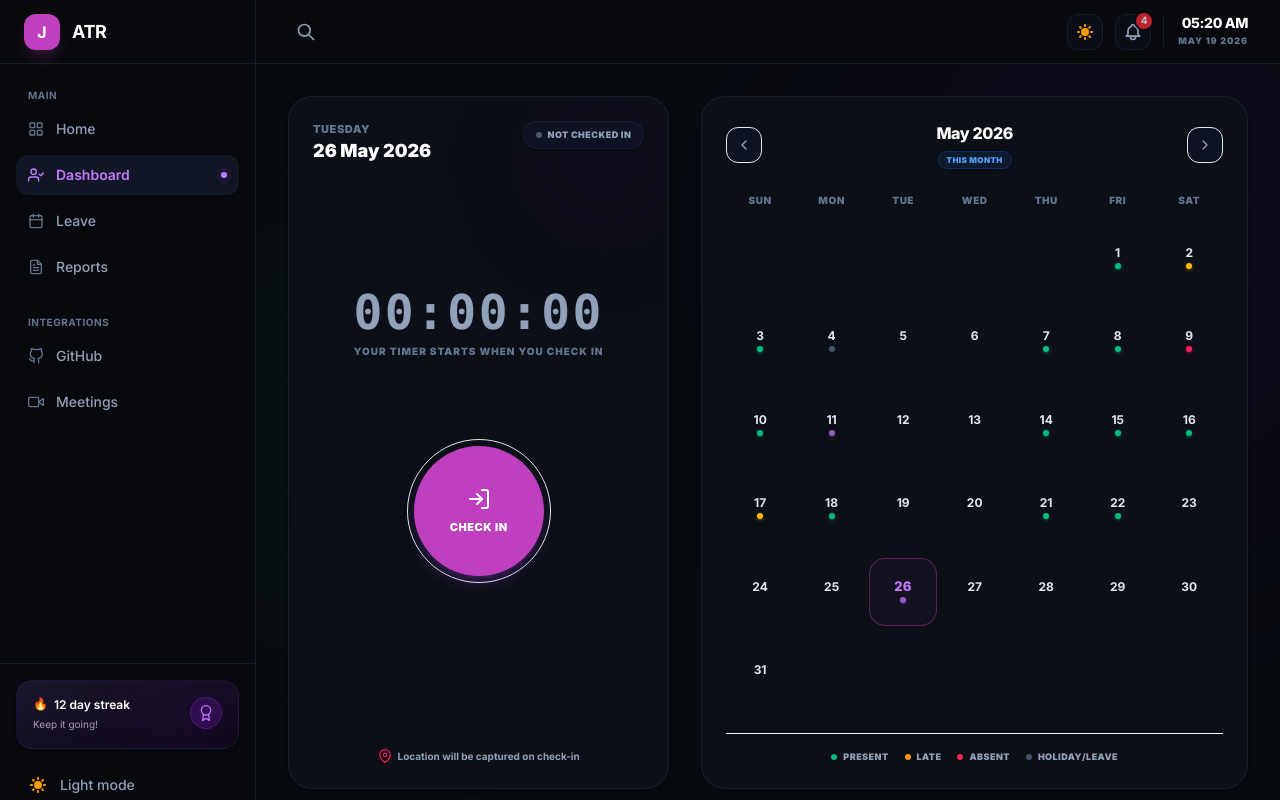
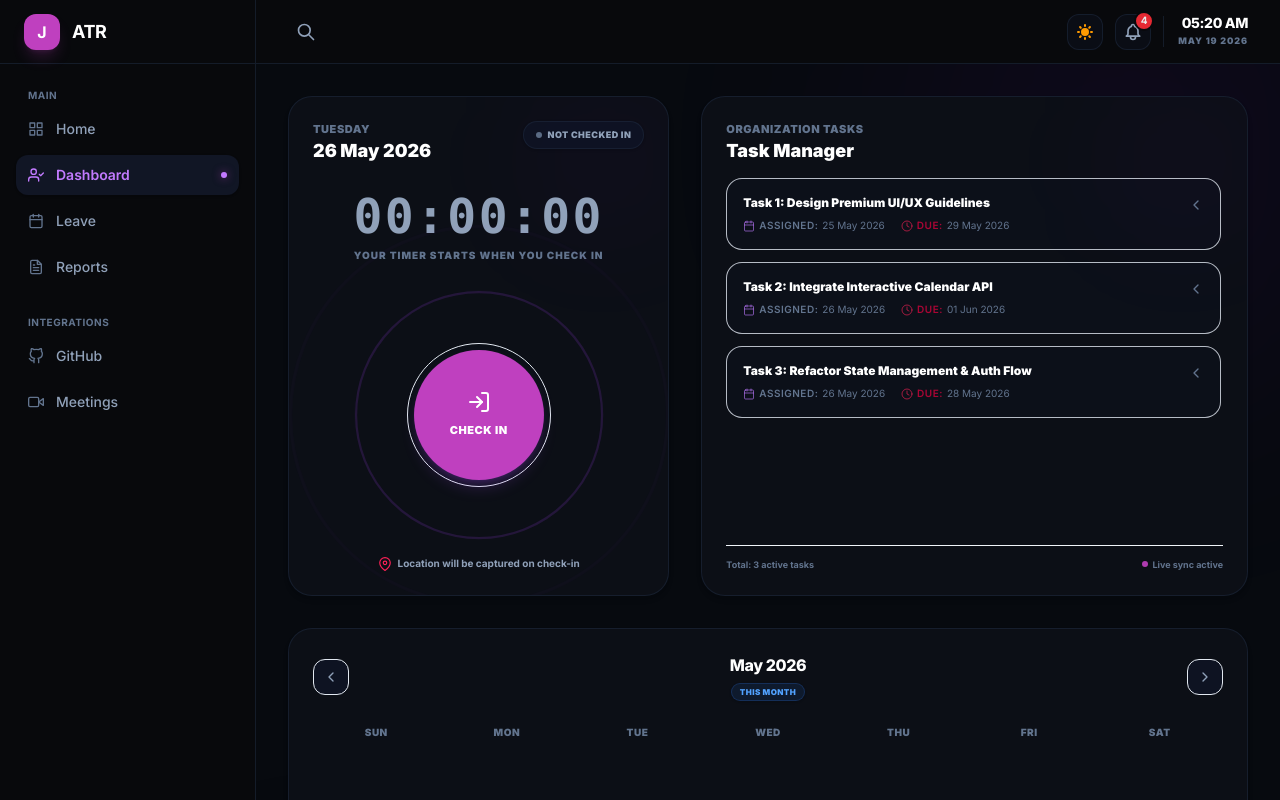
Before and after one commit to jiteshgoodboy0109-jit/Attendance_Tracker_Frontend, a React (Vite) app: page /dashboard in a window 1280 px wide. Shown: the top 800 px of the page. Built offline with nearby package versions, Linux system fonts and the light colour scheme.

Commit message:
dash task

```diff
--- a/src/Pages/Home/Dashboard.jsx
+++ b/src/Pages/Home/Dashboard.jsx
@@ -7,7 +7,13 @@ import {
     FiCalendar,
     FiChevronLeft,
     FiChevronRight,
-    FiCheck
+    FiCheck,
+    FiPlus,
+    FiTrash2,
+    FiEye,
+    FiEyeOff,
+    FiClock,
+    FiX
 } from 'react-icons/fi'
 
 /**
@@ -35,6 +41,71 @@ function Dashboard({
     const [calendarMonth, setCalendarMonth] = useState(new Date(2026, 4, 1)) // May 2026
 
     const timerRef = useRef(null)
+
+    // ==========================================
+    // TASK MANAGER STATE & ACTION HANDLERS
+    // ==========================================
+    const [tasks, setTasks] = useState([
+        {
+            id: 1,
+            name: "Task 1: Design Premium UI/UX Guidelines",
+            assignedDate: "25 May 2026",
+            dueDate: "29 May 2026",
+            description: "Create premium high-fidelity wireframes and establish the global design tokens, color palette, and micro-animations for the Attendance Tracker application."
+        },
+        {
+            id: 2,
+            name: "Task 2: Integrate Interactive Calendar API",
+            assignedDate: "26 May 2026",
+            dueDate: "01 Jun 2026",
+            description: "Connect the frontend interactive monthly calendar grid with Google Calendar and local logs to fetch real-time employee attendance events dynamically."
+        },
+        {
+            id: 3,
+            name: "Task 3: Refactor State Management & Auth Flow",
+            assignedDate: "26 May 2026",
+            dueDate: "28 May 2026",
+            description: "Migrate the active worker session states and global theme provider to a centralized context API to resolve synchronization bugs."
+        }
+    ])
+    const [openDescriptionId, setOpenDescriptionId] = useState(null)
+    const [showAddTaskForm, setShowAddTaskForm] = useState(false)
+    const [newTaskName, setNewTaskName] = useState('')
+    const [newTaskAssignedDate, setNewTaskAssignedDate] = useState('27 May 2026')
+    const [newTaskDueDate, setNewTaskDueDate] = useState('')
+    const [newTaskDesc, setNewTaskDesc] = useState('')
+
+    const toggleDescription = (id) => {
+        setOpenDescriptionId(prev => prev === id ? null : id)
+    }
+
+    const handleAddTask = (e) => {
+        e.preventDefault()
+        if (!newTaskName.trim() || !newTaskDueDate.trim() || !newTaskDesc.trim()) return
+
+        const newId = tasks.length > 0 ? Math.max(...tasks.map(t => t.id)) + 1 : 1
+        const newTask = {
+            id: newId,
+            name: newTaskName,
+            assignedDate: newTaskAssignedDate || "27 May 2026",
+            dueDate: newTaskDueDate,
+            description: newTaskDesc
+        }
+
+        setTasks(prev => [...prev, newTask])
+        // Reset form fields
+        setNewTaskName('')
+        setNewTaskDueDate('')
+        setNewTaskDesc('')
+        setShowAddTaskForm(false)
+    }
+
+    const handleDeleteTask = (id) => {
+        setTasks(prev => prev.filter(t => t.id !== id))
+        if (openDescriptionId === id) {
+            setOpenDescriptionId(null)
+        }
+    }
 
     // ==========================================
     // 2. EFFECT FOR RUNNING ACTIVE WORKER TIMER
@@ -190,6 +261,14 @@ function Dashboard({
                 }
                 .pulse-delay-2 {
                     animation-delay: 1.8s;
+                }
+                /* Invisible scrollbar utility */
+                .no-scrollbar::-webkit-scrollbar {
+                    display: none;
+                }
+                .no-scrollbar {
+                    -ms-overflow-style: none;
+                    scrollbar-width: none;
                 }
             `}</style>
 
@@ -392,9 +471,102 @@ function Dashboard({
             </div>
 
             {/* =========================================================
-          RIGHT COLUMN: GORGEOUS MONTHLY CALENDAR GRID (Cols: 7/12)
+          RIGHT COLUMN: PREMIUM TASK MANAGER SECTION (Cols: 7/12)
           ========================================================= */}
             <div className="lg:col-span-7 flex">
+                <div className="w-full rounded-3xl border p-6 flex flex-col justify-between min-h-[500px] transition-all duration-300 relative overflow-hidden group
+          bg-white dark:bg-[#0C0F16] border-slate-200/60 dark:border-slate-800/60 shadow-md hover:shadow-xl
+          hover:border-[#bf40bf]/30 dark:hover:border-purple-900/30">
+
+                    {/* Ambient Glow */}
+                    <div className="absolute top-0 right-0 w-32 h-32 rounded-full blur-3xl pointer-events-none bg-purple-600/[0.04] dark:bg-purple-600/5 group-hover:scale-125 transition-all duration-700" />
+
+                    {/* TOP HEADER SECTION */}
+                    <div>
+                        <div className="flex justify-between items-center z-10 mb-4">
+                            <div className="space-y-0.5">
+                                <p className="text-[11px] font-black uppercase tracking-wider text-slate-400 dark:text-slate-500">
+                                    Organization Tasks
+                                </p>
+                                <h3 className="text-lg font-black text-slate-850 dark:text-white leading-tight">
+                                    Task Manager
+                                </h3>
+                            </div>
+                        </div>
+                    </div>
+
+                    {/* TASKS LIST CONTAINER (Scrollable with invisible scrollbar) */}
+                    <div className="flex-grow overflow-y-auto no-scrollbar max-h-[380px] space-y-3 z-10 pr-0.5">
+                        {tasks.length === 0 ? (
+                            <div className="flex flex-col items-center justify-center py-12 text-slate-400 dark:text-slate-500">
+                                <FiCheck className="w-10 h-10 mb-2 stroke-1" />
+                                <p className="text-xs font-bold uppercase tracking-wider">All tasks completed!</p>
+                            </div>
+                        ) : (
+                            tasks.map((task) => {
+                                const isExpanded = openDescriptionId === task.id;
+                                return (
+                                    <div
+                                        key={task.id}
+                                        onClick={() => toggleDescription(task.id)}
+                                        className={`p-4 rounded-2xl border transition-all duration-300 cursor-pointer select-none
+                                            bg-slate-50/50 dark:bg-slate-900/20 border-slate-200/80 dark:border-slate-850/60
+                                            hover:border-[#bf40bf]/30 dark:hover:border-purple-500/30 hover:bg-slate-100/30 dark:hover:bg-slate-900/40
+                                            ${isExpanded ? 'border-[#bf40bf]/30 dark:border-purple-500/30 bg-slate-100/30 dark:bg-slate-900/40 shadow-inner' : ''}`}
+                                    >
+                                        <div className="flex justify-between items-start gap-4">
+                                            <div className="space-y-1">
+                                                <h4 className="text-xs font-black text-slate-850 dark:text-white leading-tight">
+                                                    {task.name}
+                                                </h4>
+
+                                                {/* Dates Row */}
+                                                <div className="flex flex-wrap items-center gap-x-4 gap-y-1 pt-1">
+                                                    <span className="text-[10px] text-slate-450 dark:text-slate-500 flex items-center gap-1">
+                                                        <FiCalendar className="w-3 h-3 text-[#bf40bf]/60 dark:text-purple-400/60" />
+                                                        <span className="font-semibold uppercase tracking-wider">Assigned:</span> {task.assignedDate}
+                                                    </span>
+                                                    <span className="text-[10px] text-slate-450 dark:text-slate-500 flex items-center gap-1">
+                                                        <FiClock className="w-3 h-3 text-rose-500/60" />
+                                                        <span className="font-semibold uppercase tracking-wider text-rose-600/70 dark:text-rose-450/70">Due:</span> {task.dueDate}
+                                                    </span>
+                                                </div>
+                                            </div>
+
+                                            {/* Expand/Collapse Chevron Indicator */}
+                                            <div className={`transition-transform duration-300 mt-0.5 text-slate-400 dark:text-slate-500 ${isExpanded ? '-rotate-90 text-[#bf40bf] dark:text-purple-400' : 'rotate-0'}`}>
+                                                <FiChevronLeft className="w-4 h-4" />
+                                            </div>
+                                        </div>
+
+                                        {/* Expandable description block */}
+                                        {isExpanded && (
+                                            <div className="mt-2.5 p-3 rounded-xl bg-white dark:bg-[#070A0F] border border-slate-100 dark:border-slate-850/40 text-[11px] text-slate-650 dark:text-slate-400 leading-relaxed animate-fade-in shadow-inner">
+                                                {task.description}
+                                            </div>
+                                        )}
+                                    </div>
+                                );
+                            })
+                        )}
+                    </div>
+
+                    {/* FOOTER WIDGET */}
+                    <div className="flex items-center justify-between mt-4 pt-3 border-t border-slate-100 dark:border-slate-850/30 z-10 text-[9px] font-bold text-slate-450 dark:text-slate-500">
+                        <span>Total: {tasks.length} active tasks</span>
+                        <span className="flex items-center gap-1">
+                            <span className="w-1.5 h-1.5 rounded-full bg-[#bf40bf] animate-pulse" />
+                            Live sync active
+                        </span>
+                    </div>
+
+                </div>
+            </div>
+
+            {/* =========================================================
+          BOTTOM COLUMN: GORGEOUS MONTHLY CALENDAR GRID (Cols: 12/12)
+          ========================================================= */}
+            <div className="lg:col-span-12 flex">
                 <div className="w-full rounded-3xl border p-6 flex flex-col justify-between min-h-[500px] transition-all duration-300 relative overflow-hidden group
           bg-white dark:bg-[#0C0F16] border-slate-200/60 dark:border-slate-800/60 shadow-md hover:shadow-xl
           hover:border-[#bf40bf]/30 dark:hover:border-purple-900/30">
@@ -405,7 +577,7 @@ function Dashboard({
                         <button
                             onClick={prevMonth}
                             className="w-9 h-9 rounded-xl border flex items-center justify-center transition-all duration-200
-                bg-slate-50 dark:bg-slate-900/60 border-slate-200 dark:border-slate-850/60 text-slate-500 dark:text-slate-400
+                bg-slate-50 dark:bg-slate-900/60 border-slate-200 dark:border-slate-850/60 text-slate-550 dark:text-slate-400
                 hover:bg-slate-100 dark:hover:bg-slate-800 hover:text-slate-850 dark:hover:text-white">
                             <FiChevronLeft className="w-4 h-4" />
                         </button>
@@ -424,7 +596,7 @@ function Dashboard({
                         <button
                             onClick={nextMonth}
                             className="w-9 h-9 rounded-xl border flex items-center justify-center transition-all duration-200
-                bg-slate-50 dark:bg-slate-900/60 border-slate-200 dark:border-slate-850/60 text-slate-500 dark:text-slate-400
+                bg-slate-50 dark:bg-slate-900/60 border-slate-200 dark:border-slate-850/60 text-slate-550 dark:text-slate-400
                 hover:bg-slate-100 dark:hover:bg-slate-800 hover:text-slate-850 dark:hover:text-white">
                             <FiChevronRight className="w-4 h-4" />
                         </button>
```
